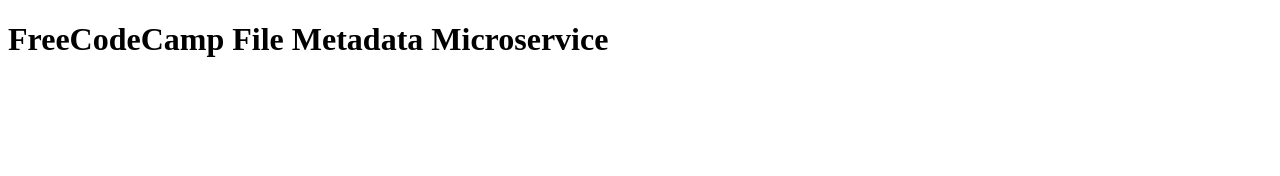
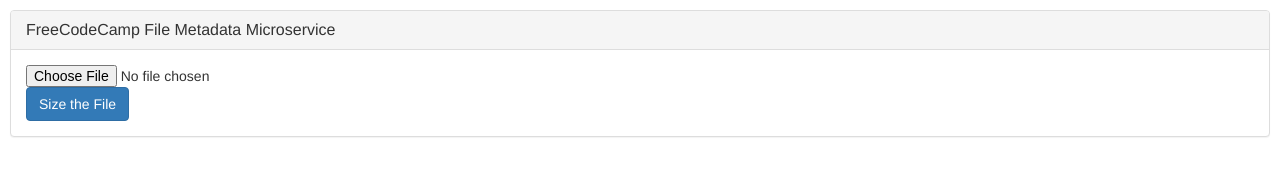
Before and after one commit to treyvis/FCC-Back-End-File-Metadata, a website: page views/index.html in a window 1280 px wide. Drawn offline with nearby package versions, Linux system fonts and the light colour scheme.

Commit message:
adding form

```diff
--- a/views/index.html
+++ b/views/index.html
@@ -3,13 +3,26 @@
   <head>
     <meta charset="UTF-8">
     <title>FCC File Metdata Microservice</title>
+    <link rel="stylesheet" href="https://maxcdn.bootstrapcdn.com/bootstrap/3.3.7/css/bootstrap.min.css" integrity="sha384-BVYiiSIFeK1dGmJRAkycuHAHRg32OmUcww7on3RYdg4Va+PmSTsz/K68vbdEjh4u" crossorigin="anonymous">
+    <style>
+    	body {
+    		margin: 10px;
+    	}
+    </style>
   </head>
   <body>
-  	<h1>
-  		FreeCodeCamp File Metadata Microservice
-  	</h1>
-  	<form action="/upload" method="post" enctype="multipart/form-data">
-  	</form>
+
+  	<div class="panel panel-default">
+	  <div class="panel-heading">
+	    <h2 class="panel-title">FreeCodeCamp File Metadata Microservice</h2>
+	  </div>
+	  <div class="panel-body">
+	    <form action="/upload" method="post" enctype="multipart/form-data">
+	    	<input type="file" name="uploadFile">
+	    	<input type="submit" value="Size the File" class="btn btn-primary">
+  		</form>
+	  </div>
+	</div>
 
   </body>
 </html>
```
